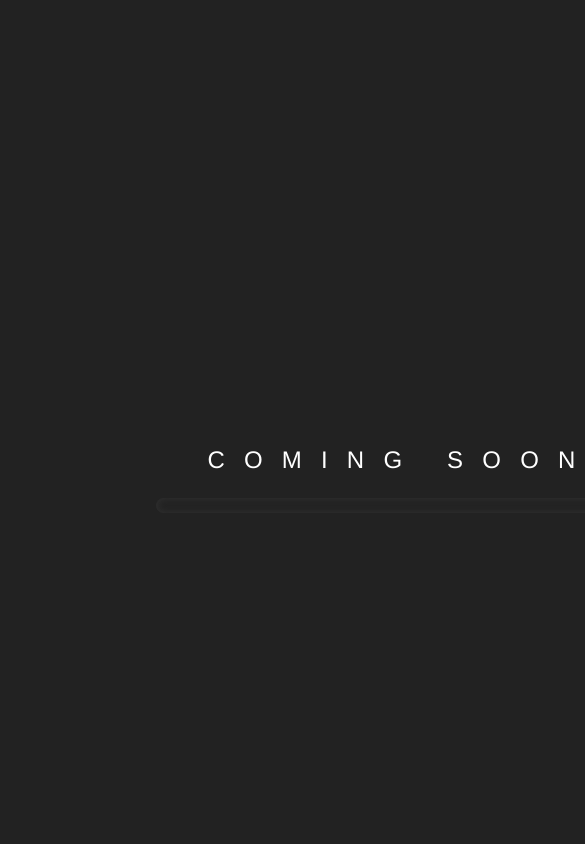
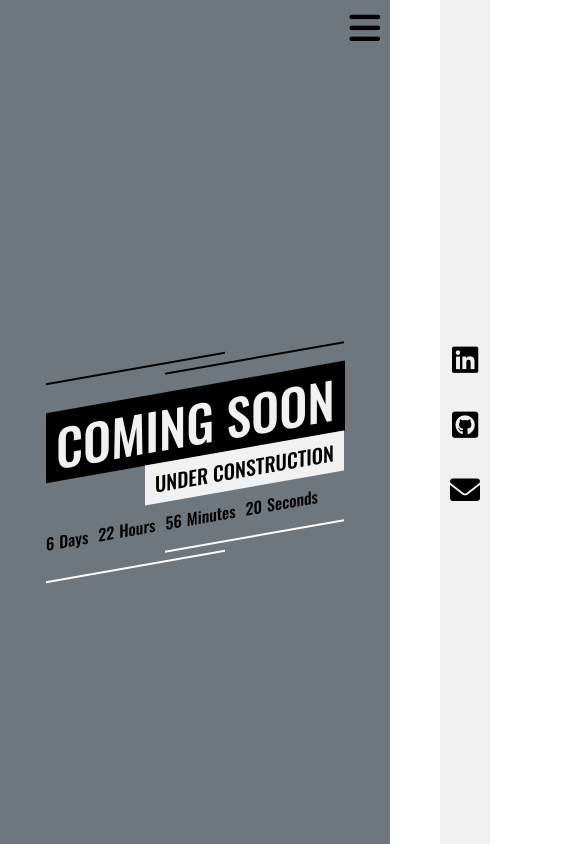
Before and after one commit to SteveSanchez22/SteveSanchez22.github.io, a plain HTML site: page index.html in a window 390 px wide. Shown: the top 844 px of the page, 585 px wide, since content can reach past the window. Drawn offline with nearby package versions, Linux system fonts and the light colour scheme.

Commit message:
Added countdown v2 and removed v1

```diff
--- a/index.html
+++ b/index.html
@@ -1,18 +1,59 @@
 <!DOCTYPE html>
 <html lang="en">
+
 <head>
     <meta charset="UTF-8">
     <meta http-equiv="X-UA-Compatible" content="IE=edge">
     <meta name="viewport" content="width=device-width, initial-scale=1.0">
-    <link rel="stylesheet" href="styles/style.css">
-    <title>Steve Sanchez - Coming Soon</title>
+    <title>Coming Soon</title>
+    <!-- Link to Stylesheets -->
+    <link rel="stylesheet" type="text/css" href="style.css">
+
+    <!-- Link to GGL fonts -->
+    <link href="https://fonts.googleapis.com/css2?family=Oswald:wght@500&display=swap" rel="stylesheet">
+
+    <!-- Link to font awesome -->
+    <link rel="stylesheet" href="https://cdnjs.cloudflare.com/ajax/libs/font-awesome/4.7.0/css/font-awesome.min.css">
+
+    <!-- Link to JS CDN -->
+    <script src="https://ajax.googleapis.com/ajax/libs/jquery/3.5.1/jquery.min.js"></script>
+
+    <!-- Test -->
+    <link rel="stylesheet" href="https://cdnjs.cloudflare.com/ajax/libs/font-awesome/6.0.0-beta2/css/all.min.css">
+
+
+    <!-- Custom JS script -->
+    <script src="script.js"></script>
+
 </head>
+
 <body>
-    <div class="container">
-        <h3>COMING SOON</h3>
-        <div class="bar">
-          <div class="progress"></div>
+
+    <span class="bar"><i class="fa fa-bars"></i></span>
+    <nav class="toggle-nav">
+        <ul class="listing">
+            <li><a href="https://www.linkedin.com/in/steve-alejandro-sanchez/" target="_blank"><i class="fab fa-linkedin"></i></a></li>
+            <li><a href="https://github.com/SteveSanchez22" target="_blank"><i class="fab fa-github-square"></i></a></li>
+            <li><a href="mailto:sasanch22@gmail.com"><i class="fa fa-envelope"></i></a></li>
+
+        </ul>
+    </nav>
+    <section class="coming-soon">
+        <div class="coming-soon-inner">
+            <h1 class="heading">Coming Soon</h1>
+            <h2 class="small-heading">Under Construction</h2>
+            <div class="counter-timer">
+                <ul class="listing">
+                    <li><span id="days"></span>Days</li>
+                    <li><span id="hours"></span>Hours</li>
+                    <li><span id="minutes"></span>Minutes</li>
+                    <li><span id="seconds"></span>Seconds</li>
+                </ul>
+            </div>
         </div>
-      </div>
+    </section>
+
+
 </body>
+
 </html>
--- /dev/null
+++ b/script.js
@@ -0,0 +1,30 @@
+const second = 1000,
+    minute = second * 60,
+    hour = minute * 60,
+    day = hour * 24;
+
+let countDown = new Date('Oct 05, 2021 12:00:00').getTime(),
+    x = setInterval(function () {
+        let now = new Date().getTime(),
+            distance = countDown - now;
+        document.getElementById('days').innerText = Math.floor(distance / (day)),
+            document.getElementById('hours').innerText = Math.floor((distance % (day)) / (hour)),
+            document.getElementById('minutes').innerText = Math.floor((distance % (hour)) / (minute)),
+            document.getElementById('seconds').innerText = Math.floor((distance % (minute)) / second);
+    }, second)
+
+
+    $(document).ready(function(){
+        jQuery(".bar").click(function(){
+          jQuery(".toggle-nav").toggleClass("active");
+          jQuery(this).toggleClass("active-toggle");
+          var activetoggle = jQuery(".bar").hasClass("active-toggle");
+          if(activetoggle === true) {
+            jQuery(".bar i").removeClass("fa-bars");
+            jQuery(".bar i").addClass("fa-close");
+          }else {
+            jQuery(".bar i").removeClass("fa-close");
+            jQuery(".bar i").addClass("fa-bars");
+          }
+        });
+    });
--- /dev/null
+++ b/style.css
@@ -0,0 +1,205 @@
+* {
+	margin: 0;
+	padding: 0;
+	font-family: 'Oswald', sans-serif;
+}
+
+.coming-soon {
+	width: 100vw;
+	height: 100vh;
+	display: flex;
+	align-items: center;
+	justify-content: center;
+	overflow: hidden;
+	background: #6f777e;
+}
+
+.heading {
+	font-size: 100px;
+	text-transform: uppercase;
+	padding: 20px;
+	background: #000;
+	color: #f1f1f1;
+	transform: skewY(-10deg);
+	font-weight: 500;
+	line-height: 100px;
+}
+
+.small-heading {
+	font-size: 30px;
+	text-transform: uppercase;
+	display: inline-block;
+	padding: 20px;
+	background: #f1f1f1;
+	color: #000;
+	font-weight: 500;
+	transform: skewY(-10deg);
+	line-height: 30px;
+	position: absolute;
+	right: 0;
+	bottom: -44px;
+	box-shadow: 10px 10px 20px rgb(0, 0, 0 / 0.3);
+}
+
+.coming-soon-inner {
+	position: relative;
+}
+
+ul.listing {
+	list-style: none;
+	display: flex;
+	column-gap: 10px;
+}
+
+.counter-timer {
+	transform: skewY(-10deg);
+	position: absolute;
+	left: 0;
+	bottom: -75px;
+}
+
+.counter-timer > ul > li > span {
+	padding-right: 5px;
+}
+
+span.bar {
+	display: block;
+	position: absolute;
+	right: 10px;
+	top: 10px;
+	z-index: 999;
+}
+
+span.bar i {
+	font-size: 35px;
+	cursor: pointer;
+}
+
+nav.toggle-nav {
+	position: fixed;
+	display: flex;
+	align-items: center;
+	justify-content: center;
+	transition: 0.5s linear;
+	height: 100vh;
+	background: #f1f1f1;
+	right: -100px;
+	z-index: 333;
+}
+
+nav.toggle-nav > ul.listing,
+nav.toggle-nav > ul.listing > li {
+	display: block;
+}
+
+nav.toggle-nav > ul.listing > li > a {
+	font-size: 30px;
+	padding: 10px;
+	display: block;
+	color: #000;
+	text-align: center;
+	transition: 0.5s linear;
+}
+
+nav.toggle-nav > ul.listing > li > a:hover {
+	color: #6f777e;
+}
+
+nav.toggle-nav.active {
+	right: 0px;
+}
+
+.coming-soon-inner:before {
+	content: "";
+	height: 2px;
+	width: 60%;
+	background: #000;
+	position: absolute;
+	top: -50px;
+	right: 0;
+	transform: skewY(-10deg);
+}
+
+.coming-soon-inner:after {
+	content: "";
+	height: 2px;
+	width: 60%;
+	background: #fff;
+	position: absolute;
+	bottom: -80px;
+	right: 0;
+	transform: skewY(-10deg);
+}
+
+.heading:before {
+	content: "";
+	height: 2px;
+	width: 60%;
+	background: #000;
+	position: absolute;
+	top: -50px;
+	left: 0;
+}
+
+.heading:after {
+	content: "";
+	height: 2px;
+	width: 60%;
+	background: #fff;
+	position: absolute;
+	bottom: -120px;
+	left: 0;
+}
+
+@media only screen and (max-width: 400px) and (min-width: 200px) {
+	.heading {
+		font-size: 50px;
+		line-height: 50px;
+		text-transform: uppercase;
+		padding: 10px;
+	}
+
+	.small-heading {
+		font-size: 20px;
+		line-height: 20px;
+		padding: 10px;
+		bottom: -31px;
+	}
+	.coming-soon-inner:before,
+	.heading:before {
+		top: -30px;
+	}
+
+	.heading:after {
+		bottom: -100px;
+	}
+}
+@media only screen and (max-width: 767px) and (min-width: 401px) {
+	.heading {
+		font-size: 60px;
+		line-height: 60px;
+		padding: 10px;
+	}
+	.small-heading {
+		font-size: 25px;
+        line-height: 25px;
+		padding: 10px;
+		bottom: -35px;
+	}
+
+	.coming-soon-inner:before, .heading:before {
+		top: -30px;
+	}
+
+	.heading:after {
+		bottom: -100px;
+	}
+    .coming-soon-inner::after{
+        bottom: -70px;
+    }
+
+    .counter-timer {
+        bottom: -80px;
+    }
+
+}
--- a/styles/style.scss
+++ /dev/null
@@ -1,59 +0,0 @@
-$blue:#D8DEE3;
-$black: #222222;
-$white: #FFFFFF;
-$darkGray: rgba(50,50,50,1);
-
-body  {
-  background:$black;
-  font-family:"Helvetica Neue","Helvetica",Arial,"Lucida   Grande",sans-serif;
-}
-
-h3 {
-  font-size:1.5em;
-  font-weight:300;
-  letter-spacing:0.8em;
-  display:inline-block;
-}
-
-
-.container {
-  font-size:16px;
-  top:50%;
-  left:40%;
-  position:absolute;
-  color:$white;;
-  text-align:center;
-}
-
-.bar {
-  height:.3em;
-  width:30em;
-  border-radius:10px;
-  background:transparent;
-  box-shadow:inset 0px 0px 8px $darkGray;
-  overflow:hidden;
-  padding:5px;
-}
-
-.progress {
-  height:inherit;
-  border-radius:inherit;
-  width:0;
-  background:$blue;
-  animation:load 3s linear infinite;
-  animation-delay:2s;
-}
-
-
-@keyframes load{
-  0%{
-    width:0%;
-  }
-  50%{
-    width:100%;
-  }
-  100% {
-    width:0%;
-    float:right;
-  }
-}
```
Also changed, not shown: styles/style.css (deleted), 1 other file.
